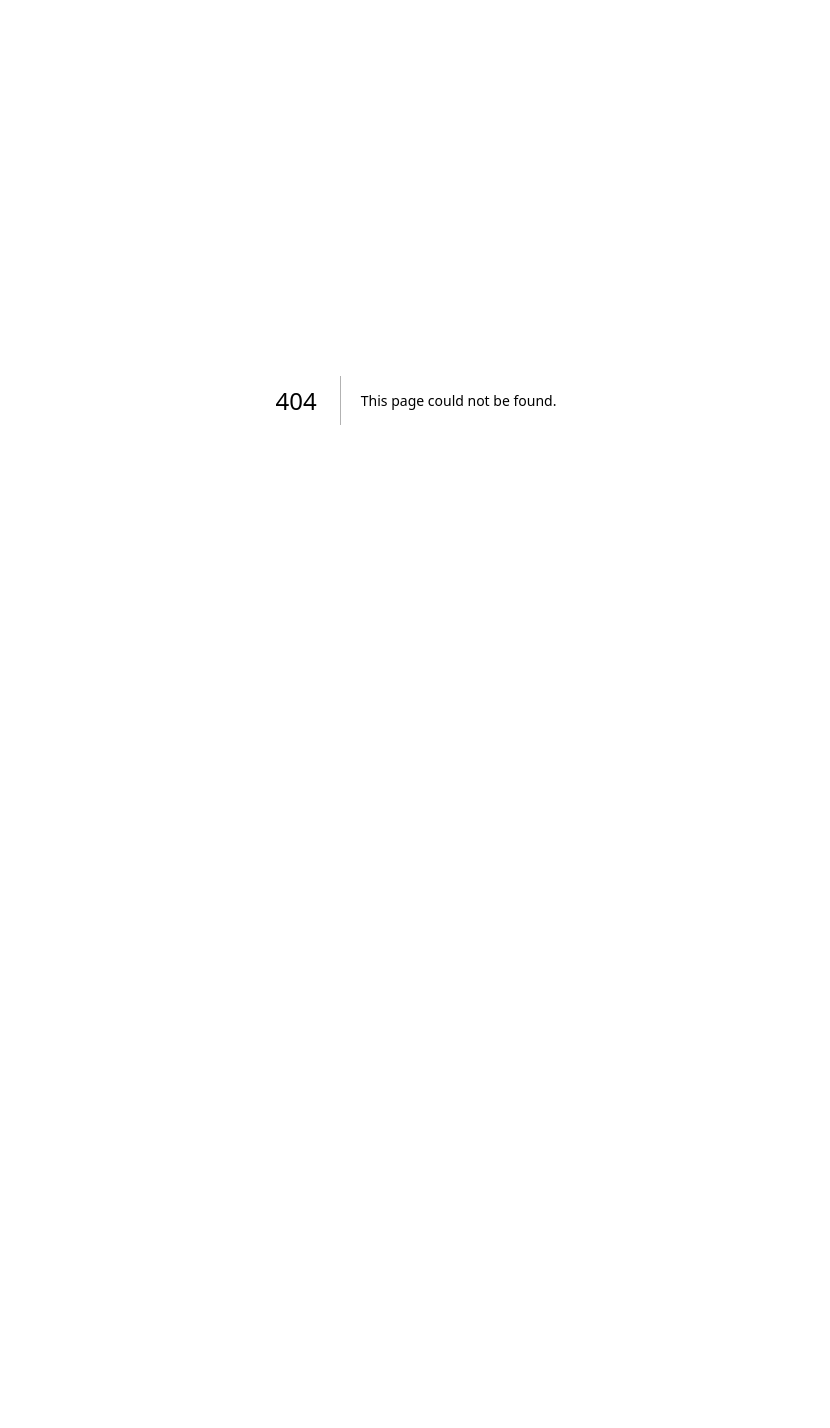
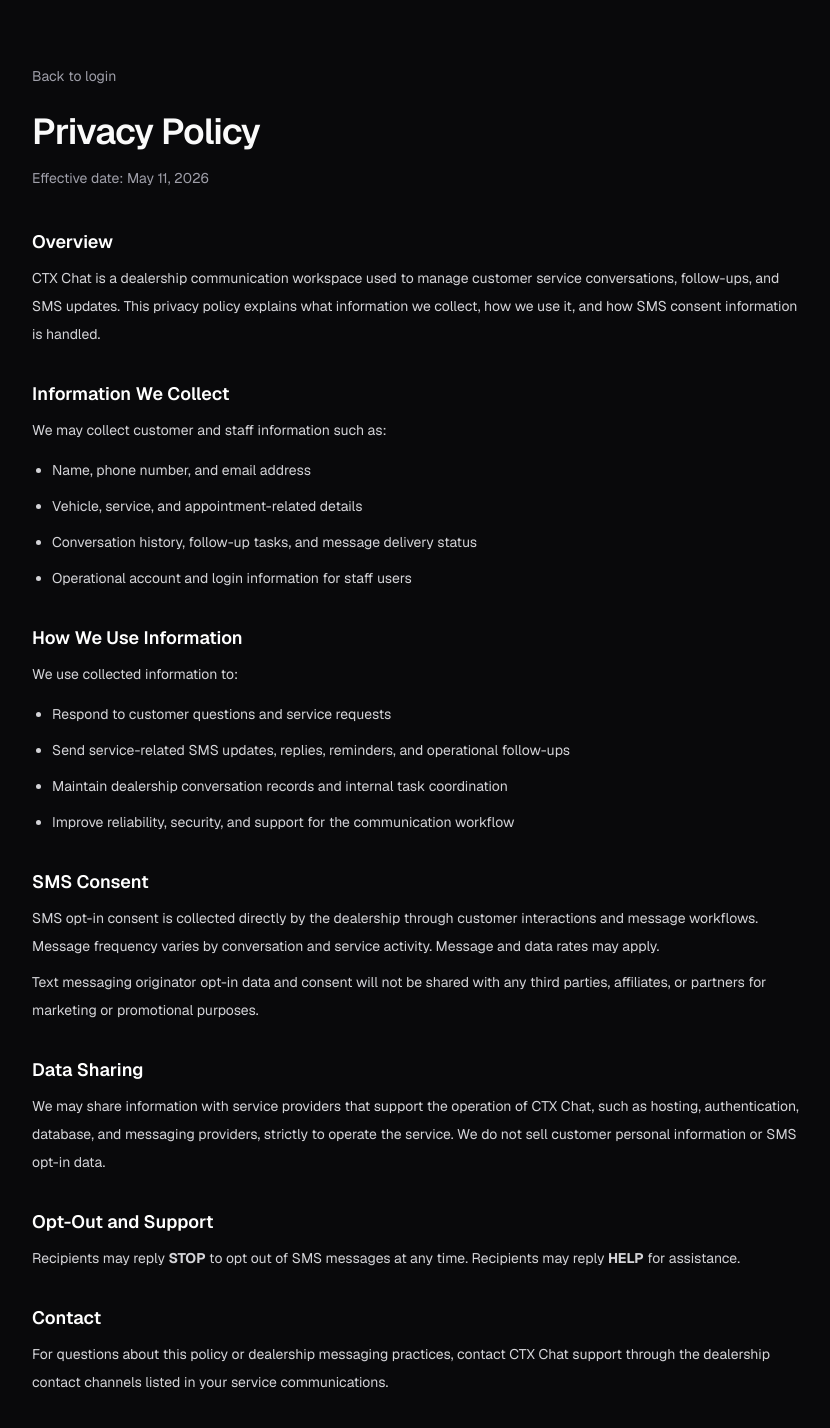
Before and after one commit to codyjohnsontx/ctxconnect, a Next.js app: page /privacy-policy in a window 1280 px wide. Before the commit this address had no page. Shown: the top 1428 px of the page, without its empty margins (224-1054 px from the left). Before the commit the page ends 800 px from the top, so only its background shows below. Built offline with nearby package versions, Linux system fonts and the light colour scheme.

Commit message:
Add public SMS compliance pages

```diff
--- a/src/app/(auth)/login/page.tsx
+++ b/src/app/(auth)/login/page.tsx
@@ -1,6 +1,7 @@
 import { Suspense } from "react";
 import { getServerSession } from "next-auth";
 import { redirect } from "next/navigation";
+import Link from "next/link";
 import { LoginForm } from "@/components/login-form";
 import { authOptions } from "@/lib/auth";
 
@@ -64,6 +65,15 @@
               <LoginForm />
             </Suspense>
           </div>
+          <div className="mt-4 flex items-center justify-center gap-4 text-xs text-zinc-500 dark:text-zinc-400">
+            <Link href="/privacy-policy" className="hover:text-zinc-900 hover:underline dark:hover:text-zinc-100">
+              Privacy Policy
+            </Link>
+            <span>•</span>
+            <Link href="/terms-and-conditions" className="hover:text-zinc-900 hover:underline dark:hover:text-zinc-100">
+              Terms &amp; Conditions
+            </Link>
+          </div>
         </div>
       </section>
     </main>
--- /dev/null
+++ b/src/app/privacy-policy/page.tsx
@@ -0,0 +1,91 @@
+import Link from "next/link";
+
+export const metadata = {
+  title: "Privacy Policy | CTX Chat",
+  description: "Privacy policy for CTX Chat SMS and dealership communication workflows.",
+};
+
+export default function PrivacyPolicyPage() {
+  return (
+    <main className="min-h-dvh bg-zinc-950 px-6 py-16 text-zinc-50">
+      <div className="mx-auto max-w-3xl">
+        <Link href="/login" className="text-sm text-zinc-400 hover:text-zinc-200">
+          Back to login
+        </Link>
+        <h1 className="mt-6 text-4xl font-semibold tracking-tight">Privacy Policy</h1>
+        <p className="mt-4 text-sm text-zinc-400">Effective date: May 11, 2026</p>
+
+        <div className="mt-10 space-y-8 text-sm leading-7 text-zinc-300">
+          <section>
+            <h2 className="text-lg font-semibold text-white">Overview</h2>
+            <p className="mt-2">
+              CTX Chat is a dealership communication workspace used to manage customer service conversations,
+              follow-ups, and SMS updates. This privacy policy explains what information we collect, how we use
+              it, and how SMS consent information is handled.
+            </p>
+          </section>
+
+          <section>
+            <h2 className="text-lg font-semibold text-white">Information We Collect</h2>
+            <p className="mt-2">We may collect customer and staff information such as:</p>
+            <ul className="mt-3 list-disc space-y-2 pl-5">
+              <li>Name, phone number, and email address</li>
+              <li>Vehicle, service, and appointment-related details</li>
+              <li>Conversation history, follow-up tasks, and message delivery status</li>
+              <li>Operational account and login information for staff users</li>
+            </ul>
+          </section>
+
+          <section>
+            <h2 className="text-lg font-semibold text-white">How We Use Information</h2>
+            <p className="mt-2">We use collected information to:</p>
+            <ul className="mt-3 list-disc space-y-2 pl-5">
+              <li>Respond to customer questions and service requests</li>
+              <li>Send service-related SMS updates, replies, reminders, and operational follow-ups</li>
+              <li>Maintain dealership conversation records and internal task coordination</li>
+              <li>Improve reliability, security, and support for the communication workflow</li>
+            </ul>
+          </section>
+
+          <section>
+            <h2 className="text-lg font-semibold text-white">SMS Consent</h2>
+            <p className="mt-2">
+              SMS opt-in consent is collected directly by the dealership through customer interactions and message
+              workflows. Message frequency varies by conversation and service activity. Message and data rates may
+              apply.
+            </p>
+            <p className="mt-2">
+              Text messaging originator opt-in data and consent will not be shared with any third parties,
+              affiliates, or partners for marketing or promotional purposes.
+            </p>
+          </section>
+
+          <section>
+            <h2 className="text-lg font-semibold text-white">Data Sharing</h2>
+            <p className="mt-2">
+              We may share information with service providers that support the operation of CTX Chat, such as
+              hosting, authentication, database, and messaging providers, strictly to operate the service. We do
+              not sell customer personal information or SMS opt-in data.
+            </p>
+          </section>
+
+          <section>
+            <h2 className="text-lg font-semibold text-white">Opt-Out and Support</h2>
+            <p className="mt-2">
+              Recipients may reply <strong>STOP</strong> to opt out of SMS messages at any time. Recipients may
+              reply <strong>HELP</strong> for assistance.
+            </p>
+          </section>
+
+          <section>
+            <h2 className="text-lg font-semibold text-white">Contact</h2>
+            <p className="mt-2">
+              For questions about this policy or dealership messaging practices, contact CTX Chat support through
+              the dealership contact channels listed in your service communications.
+            </p>
+          </section>
+        </div>
+      </div>
+    </main>
+  );
+}
--- /dev/null
+++ b/src/app/terms-and-conditions/page.tsx
@@ -0,0 +1,81 @@
+import Link from "next/link";
+
+export const metadata = {
+  title: "Terms and Conditions | CTX Chat",
+  description: "Terms and conditions for CTX Chat SMS and dealership communication workflows.",
+};
+
+export default function TermsAndConditionsPage() {
+  return (
+    <main className="min-h-dvh bg-zinc-950 px-6 py-16 text-zinc-50">
+      <div className="mx-auto max-w-3xl">
+        <Link href="/login" className="text-sm text-zinc-400 hover:text-zinc-200">
+          Back to login
+        </Link>
+        <h1 className="mt-6 text-4xl font-semibold tracking-tight">Terms and Conditions</h1>
+        <p className="mt-4 text-sm text-zinc-400">Effective date: May 11, 2026</p>
+
+        <div className="mt-10 space-y-8 text-sm leading-7 text-zinc-300">
+          <section>
+            <h2 className="text-lg font-semibold text-white">Program Name</h2>
+            <p className="mt-2">CTX Chat dealership messaging program.</p>
+          </section>
+
+          <section>
+            <h2 className="text-lg font-semibold text-white">Program Description</h2>
+            <p className="mt-2">
+              CTX Chat is used by dealership staff to send and receive customer service SMS messages, service lane
+              updates, replies, reminders, and operational follow-up communications.
+            </p>
+          </section>
+
+          <section>
+            <h2 className="text-lg font-semibold text-white">Opt-In</h2>
+            <p className="mt-2">
+              Customers opt in to receive SMS communications by providing their phone number directly to the
+              dealership and agreeing to receive service-related text messages and replies.
+            </p>
+          </section>
+
+          <section>
+            <h2 className="text-lg font-semibold text-white">Message Frequency</h2>
+            <p className="mt-2">Message frequency varies based on the customer&apos;s active conversation and service activity.</p>
+          </section>
+
+          <section>
+            <h2 className="text-lg font-semibold text-white">Fees</h2>
+            <p className="mt-2">Message and data rates may apply.</p>
+          </section>
+
+          <section>
+            <h2 className="text-lg font-semibold text-white">Opt-Out and Help</h2>
+            <p className="mt-2">
+              Reply <strong>STOP</strong> to opt out at any time. Reply <strong>HELP</strong> for support.
+            </p>
+          </section>
+
+          <section>
+            <h2 className="text-lg font-semibold text-white">Support Contact</h2>
+            <p className="mt-2">Support is provided through the dealership&apos;s active customer service channels.</p>
+          </section>
+
+          <section>
+            <h2 className="text-lg font-semibold text-white">Carrier Disclaimer</h2>
+            <p className="mt-2">Carriers are not liable for delayed or undelivered messages.</p>
+          </section>
+
+          <section>
+            <h2 className="text-lg font-semibold text-white">Privacy Policy</h2>
+            <p className="mt-2">
+              Review the CTX Chat privacy policy at{" "}
+              <Link href="/privacy-policy" className="text-white underline underline-offset-4">
+                /privacy-policy
+              </Link>
+              .
+            </p>
+          </section>
+        </div>
+      </div>
+    </main>
+  );
+}
```
